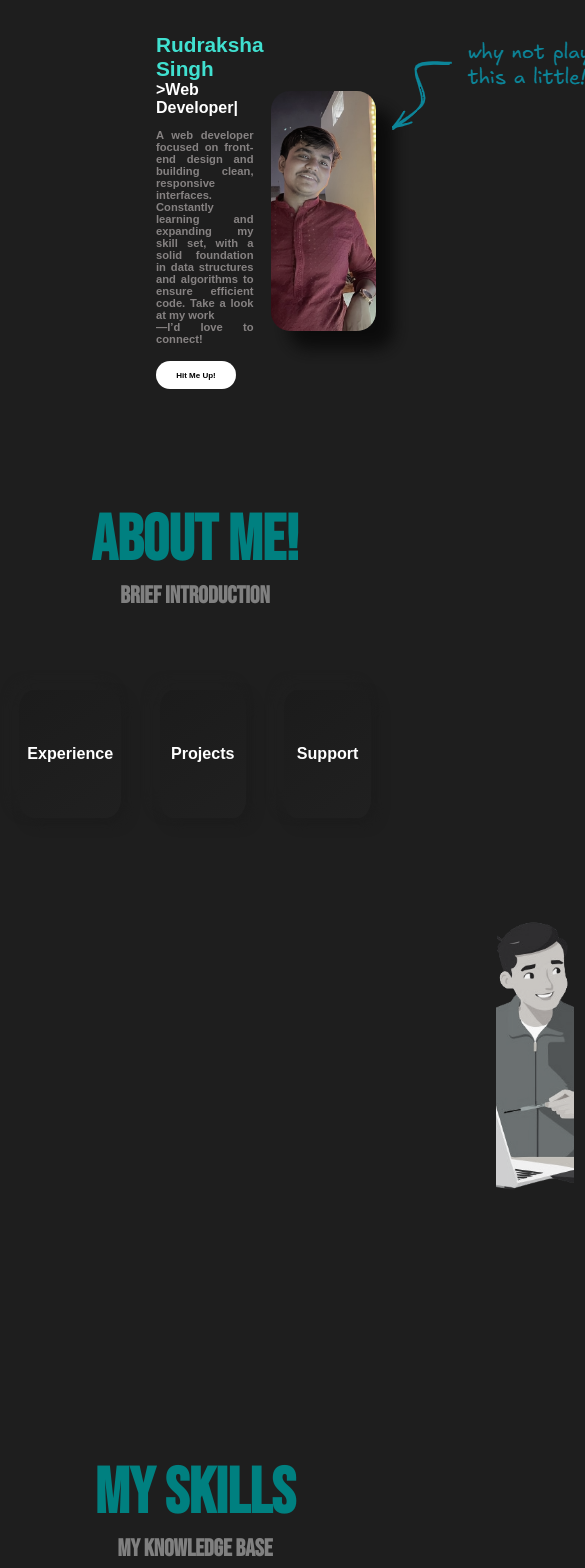
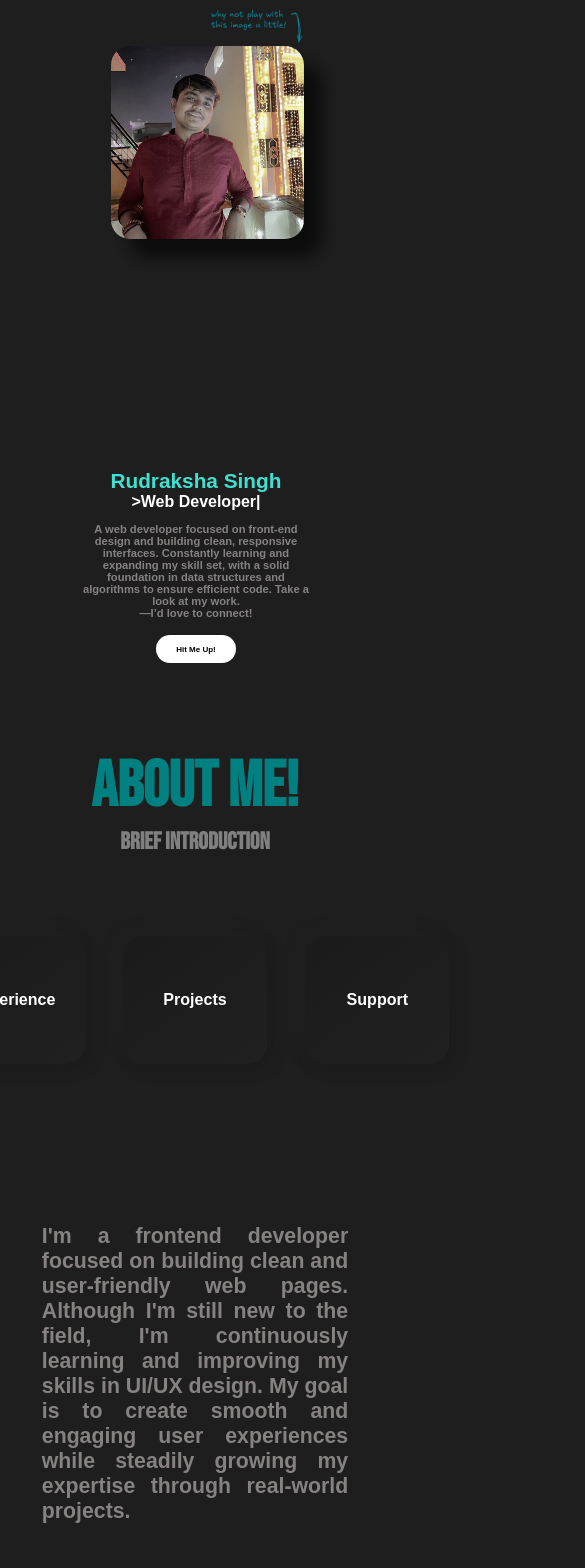
Before and after one commit to rudrakshass/portfolio, a React (Create React App) app: page / in a window 390 px wide. Shown: the top 1568 px of the page, 585 px wide, since content can reach past the window. Built offline with nearby package versions, Linux system fonts and the light colour scheme.

Commit message:
responsive progress 50%

```diff
--- a/src/components/About Me/about.css
+++ b/src/components/About Me/about.css
@@ -1,8 +1,15 @@
 @import url('https://fonts.googleapis.com/css2?family=Bebas+Neue&display=swap');
 
-.about{
-    display: inline-flex;
+#about-container{
+    width: 100%;
+    max-width:1100px;
+    height:100vh;
+    margin: 0 auto;
+    display: flex;
+    justify-content: center;
+    position: relative;
 }
+
 .abtheading {
     color: teal;
     font-weight: 300;
@@ -40,7 +47,6 @@
     position: relative;
     overflow: visible;
     margin: 5rem 1.2rem;
-    margin-bottom: 8rem;
     margin-top: 0;
     display: flex;
     flex-direction: column;
@@ -68,8 +74,8 @@
 }
 
 #abtbox_item.hovered {
-    box-shadow: 8px 8px 16px #151515, -8px -8px 16px #272727; /* Same as hover effect */
-  }
+    box-shadow: 8px 8px 16px #151515, -8px -8px 16px #272727;
+}
 
 .expandedContent {
     margin-top: 0.5rem;
@@ -78,7 +84,7 @@
     text-align: center;
     padding: 2rem;
     color: rgb(134, 130, 130);
-  }
+}
 
 .inner {
     position: relative;
@@ -97,48 +103,42 @@
     opacity: 50%;
 }
 
-.abtboxlogo{
-    margin: 0.5rem;
-    margin-top: 1rem;
-    font-weight: 600;
-    width: 2rem;
-    height: 2rem;
-}
-
 .aboutcontent{
-    position: absolute;
-    left: 60rem;
-    z-index: -1;
-    height: 40vh;
-    width: 20vw;
-    margin: 5rem auto;
+    display: flex;
+    position: relative;
+    width: 80%;
+    margin: 0 auto;
     user-select: none;
 }
 
-.abouttext{
+.aboutpara{
     display: flex;
-    height: 1vh;
-    width: 20vw;
-    flex-direction: column;
+    height: 10%;
+    width: 40%;
     justify-content: center;
     text-align: justify;
     font-size: 1.33rem;
     font-weight: 600;
-    margin: 4rem auto;
+    margin: 5rem auto;
     color: rgb(134, 130, 130);
     user-select: none;
 }
 
 .photoofme2{
+    display: flex;
     position: relative;
-    left: 31rem;
-    z-index: -1;
-    object-fit: cover;
-    height: 40vh;
-    width: 20vw;
-    margin: 5.5rem auto;
-    margin-top: 0;
-    top: -4rem;
-    filter: grayscale(95%);
-    user-select: none;
+    align-items: center;
+    width:50%;
+    height:auto;
+    filter: grayscale(70%);
 }
+
+
+@media (max-width: 768px) {
+    .photoofme2{
+        display: none;
+    }
+    .aboutpara{
+        width: 70%;
+    }
+}
--- a/src/components/About Me/about.jsx
+++ b/src/components/About Me/about.jsx
@@ -11,7 +11,8 @@ export default function About() {
   };
 
   return (
-    <section id="about">
+    <section id="about-container">
+      <section className="about">
           <div className="abtheading">
             <span className="abtheading_text">About Me!</span>
             <span className="abtsubheading">Brief Introduction</span>
@@ -67,15 +68,14 @@ export default function About() {
             ))}
           </div>
             <div className="aboutcontent">
-        <div className="abouttext">
+              <img src={abtimg} alt="Me" className="photoofme2"/>
               <span className="aboutpara">
                 I'm a frontend developer focused on building clean and user-friendly web pages. Although I'm still new to the
                 field, I'm continuously learning and improving my skills in UI/UX design. My goal is to create smooth and
                 engaging user experiences while steadily growing my expertise through real-world projects.
               </span>
             </div>
-      </div>
-      <img src={abtimg} alt="Me" className="photoofme2" />
+        </section>
     </section>
   );
 }
--- a/src/components/Home/home.css
+++ b/src/components/Home/home.css
@@ -1,37 +1,52 @@
-#intro{
+#intro-container {
+    width: 100%;
+    max-width:1100px;
+    margin: 0 auto;
     display: flex;
-    height:calc(100vh - 8rem);
+    justify-content: center;
+    position: relative;
+}
+.intro-page{
+    display: flex;
+    height:calc(100vh - 11rem);
     align-items: center;
-    width: 100vw;
     max-height: 40%;
-    max-width: 80%;
     gap: 5%;
-    margin: 0 25%;
     position: relative;
 }
 
 .photoofme{
+    display: flex;
+    flex-direction: column;
     position: relative;
     object-fit: cover;
     height: auto;
-    width: 30%;
+    align-items: center;
+    width: 55%;
+}
+
+.photoofme .photo{
     filter: grayscale(50%);
+    width: 100%;
     border-radius: 19px;
     background: linear-gradient(145deg,#202020);
     box-shadow:  18px 18px 16px #0c0c0c;
 }
 
 .playwiththis{
-    position: relative;
-    top:-30%;
-    left:-3%;
+    position: sticky;
+    height: auto;
+    width: 50%;
+    margin-left: 2%;
+    align-self: flex-end;
 }
 
 .intro_content{
     display: inline-flex;
     flex-direction: column;
-    height: 70vh;
-    width: 25vw;
+    margin-top: 3rem;
+    height: auto;
+    width: 80%;
     font-weight: 700;
     justify-content: center;
     text-align: justify;
@@ -46,7 +61,7 @@
     color: white;
 }
 .about{
-    font-size: 1rem;
+    font-size: 1.2rem;
     color: rgb(134, 130, 130);
 }
 
@@ -76,11 +91,24 @@
     background-color: turquoise;
   }
 
-  @media (max-width: 768px) {
-    #intro{
-        height: 60vh;
-        margin: 0 19%;
-        max-width: 90%;
+@media (max-width: 768px) {
+    #intro-container {
+        margin-left: 16%;
+        max-width: 768px;
+        padding: 0 5%;
+    }
+    .intro-page {
+        display: grid;
+        gap: 25%;
+        align-items: center;
+        justify-content: center;
+        max-height: 100%;
+    }
+    .intro_content{
+        display: grid;
+        -ms-grid-row-align: center;
+        width: 65%;
+        text-align: center;
     }
     .intro_contact{
         margin-top: 1rem;
@@ -89,22 +117,24 @@
         font-size: 0.5rem;
     }
     .photoofme{
+        margin-left: 1.8rem;
         height: 15rem;
+        grid-row:1;
     }
     .name{
-        font-size: 1.2rem;
+        font-size: 2rem;
     }
     .webd{
-        font-size: 1rem;
+        font-size: 1.5rem;
         color: white;
     }
     .about{
-        font-size: 0.7rem;
+        font-size: 1rem;
         color: rgb(134, 130, 130);
     }
-  }
+}
 
-  @media (max-width: 480px) {
+@media (max-width: 480px) {
     #intro{
         height: 50vh;
         margin: 0 40%;
--- a/src/components/Home/home.jsx
+++ b/src/components/Home/home.jsx
@@ -9,17 +9,21 @@ import { ReactTyped } from 'react-typed';
 
 function Home(){
   return (
-    <section id="intro">
+    <section id="intro-container">
+      <section className="intro-page">
           <div className="intro_content">
               <motion.span className="name">Rudraksha Singh</motion.span>
               <span className='webd'>>Web <ReactTyped strings={["Developer","Designer"]} typeSpeed={70} backSpeed={80} loop/></span>
-            <span className="about"><br/>A web developer focused on front-end design and building clean, responsive interfaces. Constantly learning and expanding my skill set, with a solid foundation in data structures and algorithms to ensure efficient code. Take a look at my work <br />—I’d love to connect!<br/></span>
+              <span className="about"><br/>A web developer focused on front-end design and building clean, responsive interfaces. Constantly learning and expanding my skill set, with a solid foundation in data structures and algorithms to ensure efficient code. Take a look at my work. <br />—I’d love to connect!<br/></span>
               <Link to='contact' offset={-140}>
               <motion.button whileHover={{scale:1.1}} whileTap={{scale:0.7}} className="intro_contact">Hit Me Up!</motion.button>
               </Link>
           </div>
-        <motion.img drag whileDrag={{scale:0.8, borderRadius:60, zIndex:99, background:0, boxShadow:0}} dragSnapToOrigin whileHover={{scale:1.2, zIndex:99, background:0, boxShadow:0}} src={imgme} alt="Me" className="photoofme" />
+          <div className="photoofme">
           <img className='playwiththis' src={playwiththis} alt="arrow pointing to image, telling to play with it." />
+          <motion.img drag whileDrag={{scale:0.8, borderRadius:60, zIndex:99, background:0, boxShadow:0}} dragSnapToOrigin whileHover={{scale:1.2, zIndex:99, background:0, boxShadow:0}} src={imgme} alt="Me" className='photo'/>
+          </div>
+      </section>
     </section>
   )
 }
--- a/src/components/TopBar/topbar.css
+++ b/src/components/TopBar/topbar.css
@@ -36,8 +36,6 @@
     box-shadow:  8px 8px 16px #151515,
              -8px -8px 16px #272727;
 }
-
-
 
 .topcontent_item{
     margin: 0rem 1rem;
--- a/src/components/TopBar/topbar.jsx
+++ b/src/components/TopBar/topbar.jsx
@@ -13,7 +13,7 @@ function Navbar(){
           href="index.html" className="top_logo">Rudraksha</motion.a>
           <div className="topcontent">
               <Link to="home" className="topcontent_item" offset={-140}>Home</Link>
-              <Link to='about' className="topcontent_item" offset={-140}>About</Link>
+              <Link to='about-container' className="topcontent_item" offset={-110}>About</Link>
               <Link to="skills" className="topcontent_item" offset={-140}>Skills</Link>
               <Link to='projects' className="topcontent_item" offset={-140}>Projects</Link>
           </div>
```
Also changed, not shown: src/Assets/home/playwiththis.png. Lines whose indentation alone changed are shown as unchanged.
